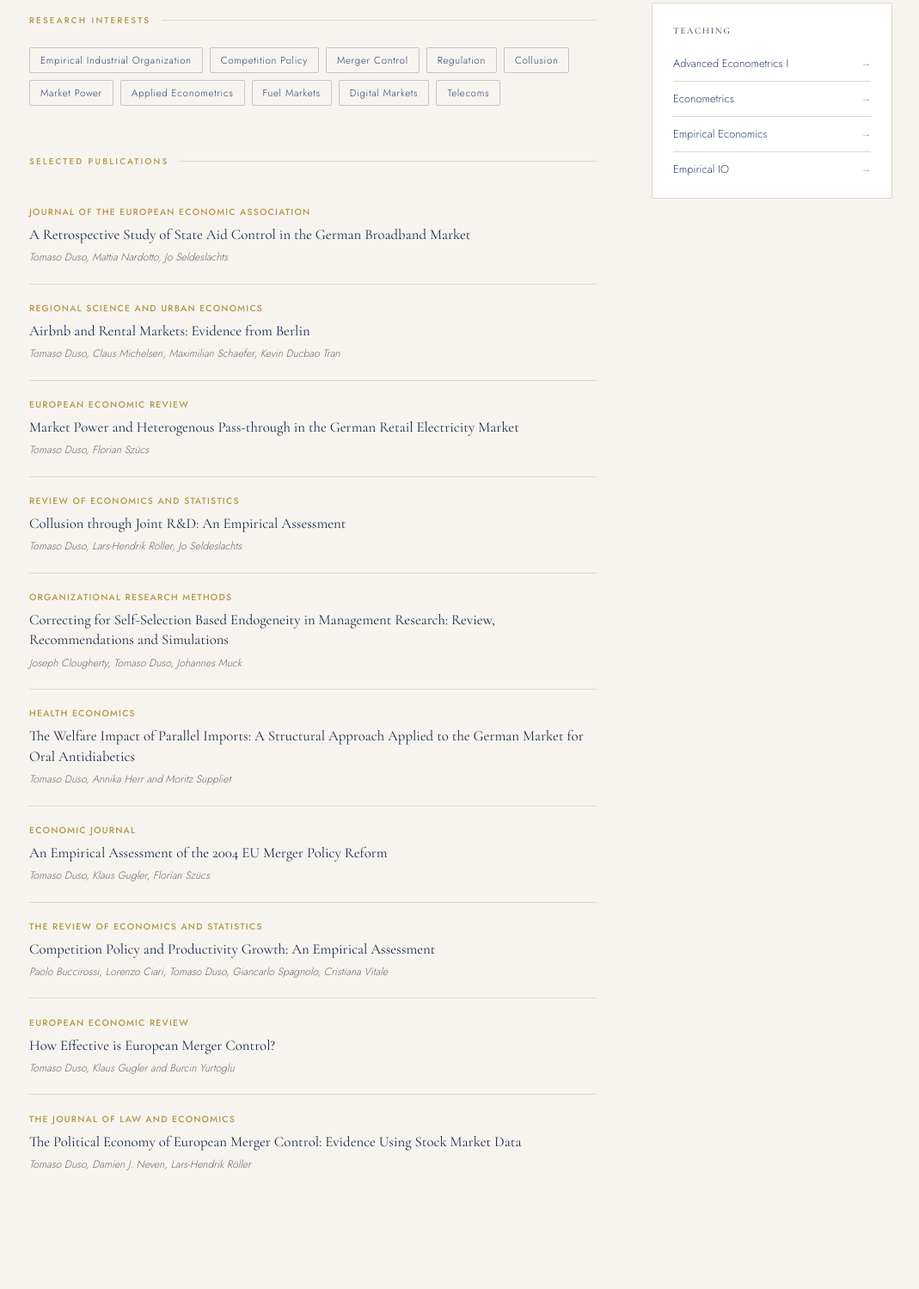
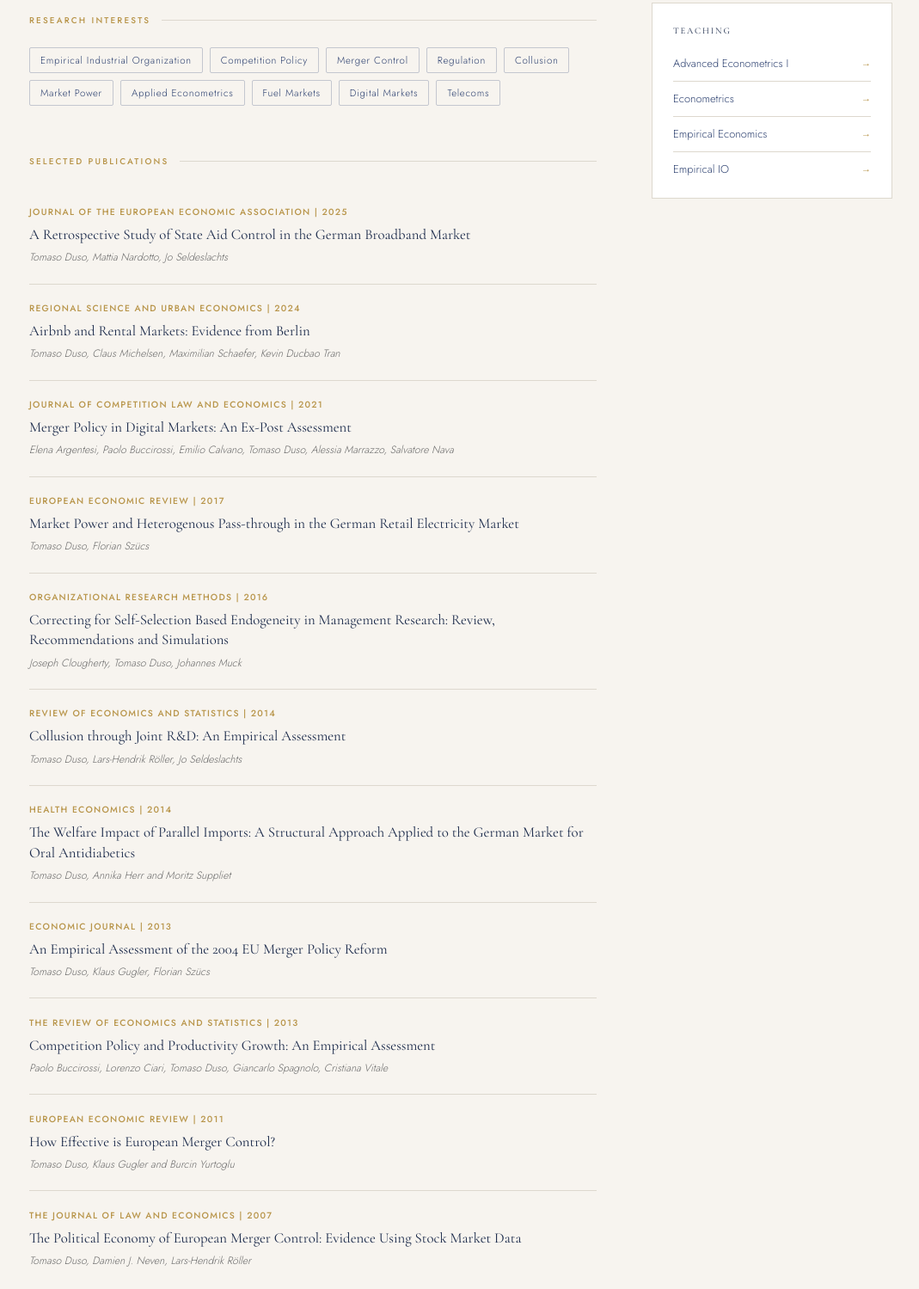
Before and after one commit to tomduso/home, a plain HTML site: page index.html in a window 1280 px wide. Shown: the part 1178-2677 px from the top of the page at 86% size, without its empty margins (104-1173 px from the left). Drawn offline with nearby package versions, Linux system fonts and the light colour scheme.

Commit message:
Update index.html

```diff
--- a/index.html
+++ b/index.html
@@ -477,62 +477,69 @@
         <p class="section-label">Selected Publications</p>
 
         <div class="pub-item">
-          <p class="pub-journal">Journal of the European Economic Association</p>
+          <p class="pub-journal">Journal of the European Economic Association | 2025</p>
           <p class="pub-title">A Retrospective Study of State Aid Control in the German Broadband Market</p>
           <p class="pub-authors">Tomaso Duso, Mattia Nardotto, Jo Seldeslachts</p>
         </div>
 
         <div class="pub-item">
-          <p class="pub-journal">Regional Science and Urban Economics</p>
+          <p class="pub-journal">Regional Science and Urban Economics | 2024</p>
           <p class="pub-title">Airbnb and Rental Markets: Evidence from Berlin</p>
           <p class="pub-authors">Tomaso Duso, Claus Michelsen, Maximilian Schaefer, Kevin Ducbao Tran</p>
         </div>
 
+
         <div class="pub-item">
-          <p class="pub-journal">European Economic Review</p>
+          <p class="pub-journal">Journal of Competition Law and Economics | 2021</p>
+          <p class="pub-title">Merger Policy in Digital Markets: An Ex-Post Assessment</p>
+          <p class="pub-authors">Elena Argentesi, Paolo Buccirossi, Emilio Calvano, Tomaso Duso, Alessia Marrazzo, Salvatore Nava</p>
+        </div>
+
+        <div class="pub-item">
+          <p class="pub-journal">European Economic Review | 2017</p>
           <p class="pub-title">Market Power and Heterogenous Pass-through in the German Retail Electricity Market</p>
           <p class="pub-authors">Tomaso Duso, Florian Szücs</p>
         </div>
 
+       <div class="pub-item">
+          <p class="pub-journal">Organizational Research Methods | 2016</p>
+          <p class="pub-title">Correcting for Self-Selection Based Endogeneity in Management Research: Review, Recommendations and Simulations</p>
+          <p class="pub-authors">Joseph Clougherty, Tomaso Duso, Johannes Muck</p>
+        </div>
+
         <div class="pub-item">
-          <p class="pub-journal">Review of Economics and Statistics</p>
+          <p class="pub-journal">Review of Economics and Statistics | 2014</p>
           <p class="pub-title">Collusion through Joint R&D: An Empirical Assessment</p>
           <p class="pub-authors">Tomaso Duso, Lars-Hendrik Röller, Jo Seldeslachts</p>
         </div>
 
         <div class="pub-item">
-          <p class="pub-journal">Organizational Research Methods</p>
-          <p class="pub-title">Correcting for Self-Selection Based Endogeneity in Management Research: Review, Recommendations and Simulations</p>
-          <p class="pub-authors">Joseph Clougherty, Tomaso Duso, Johannes Muck</p>
-        </div>
-
-        <div class="pub-item">
-          <p class="pub-journal">Health Economics</p>
+          <p class="pub-journal">Health Economics | 2014</p>
           <p class="pub-title">The Welfare Impact of Parallel Imports: A Structural Approach Applied to the German Market for Oral Antidiabetics</p>
           <p class="pub-authors">Tomaso Duso, Annika Herr and Moritz Suppliet</p>
         </div>
 
         <div class="pub-item">
-          <p class="pub-journal">Economic Journal</p>
+          <p class="pub-journal">Economic Journal | 2013</p>
           <p class="pub-title">An Empirical Assessment of the 2004 EU Merger Policy Reform</p>
           <p class="pub-authors">Tomaso Duso, Klaus Gugler, Florian Szücs</p>
         </div>
 
         <div class="pub-item">
-          <p class="pub-journal">The Review of Economics and Statistics</p>
+          <p class="pub-journal">The Review of Economics and Statistics | 2013</p>
           <p class="pub-title">Competition Policy and Productivity Growth: An Empirical Assessment</p>
           <p class="pub-authors">Paolo Buccirossi, Lorenzo Ciari, Tomaso Duso, Giancarlo Spagnolo, Cristiana Vitale</p>
         </div>
 
         <div class="pub-item">
-          <p class="pub-journal">European Economic Review</p>
+          <p class="pub-journal">European Economic Review | 2011</p>
           <p class="pub-title">How Effective is European Merger Control?</p>
           <p class="pub-authors">Tomaso Duso, Klaus Gugler and Burcin Yurtoglu</p>
         </div>
 
         <!-- FIX 2: moved inside the section so it gets the border-bottom line -->
         <div class="pub-item">
-          <p class="pub-journal">The Journal of Law and Economics</p>
+          <p class="pub-journal">The Journal of Law and Economics | 2007</p>
           <p class="pub-title">The Political Economy of European Merger Control: Evidence Using Stock Market Data</p>
           <p class="pub-authors">Tomaso Duso, Damien J. Neven, Lars-Hendrik Röller</p>
         </div>
```
